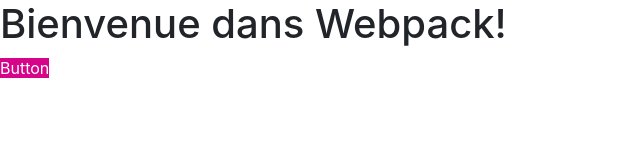
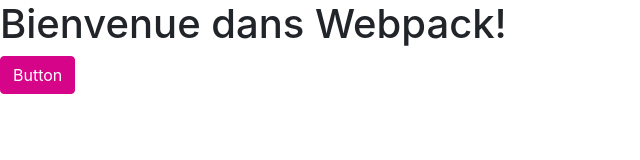
Before and after one commit to StevenGrl/Webpack-JS, a website built with webpack: page src/index.html in a window 1280 px wide. Shown: the whole page, without its empty margins (0-640 px from the left). Built offline with nearby package versions, Linux system fonts and the light colour scheme.

Commit message:
add class btn

```diff
--- a/src/index.html
+++ b/src/index.html
@@ -6,7 +6,7 @@
 
 <body>
 <h1>Bienvenue dans Webpack!</h1>
-<a role="button" class="btn-primary" href="#">Button</a>
+<a role="button" class="btn btn-primary" href="#">Button</a>
 <script src="dist/bundle.js"></script>
 </body>
 </html>
```
